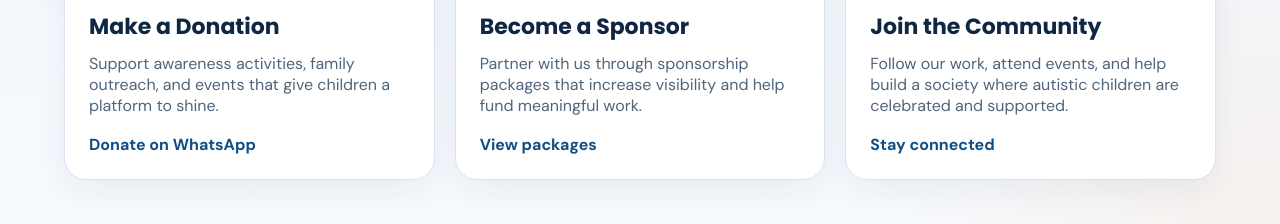
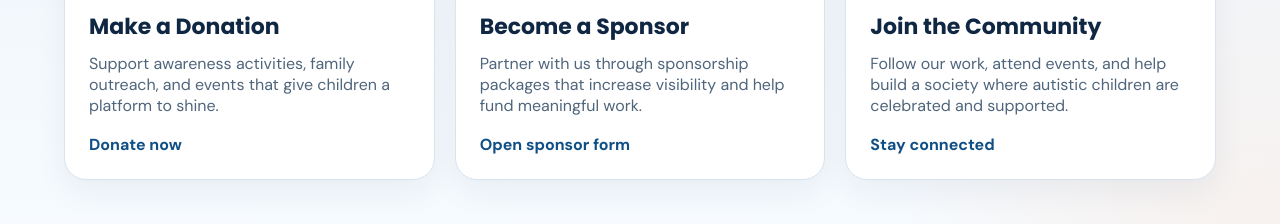
Before and after one commit to ABmwansa/Mr-and-Mis-Autism, a React (Create React App) app: page / in a window 1280 px wide. Shown: the part 1980-2204 px from the top of the page. Built offline with nearby package versions, Linux system fonts and the light colour scheme.

Commit message:
Fix parent guide hover pause and form links

```diff
--- a/src/App.js
+++ b/src/App.js
@@ -316,16 +316,15 @@ export default function App() {
       icon: <FaHeart />,
       title: "Make a Donation",
       text: "Support awareness activities, family outreach, and events that give children a platform to shine.",
-      href: "https://wa.me/260979235167?text=Hello%20I%20would%20like%20to%20donate%20to%20Mr%20and%20Miss%20Autism",
-      external: true,
-      cta: "Donate on WhatsApp",
+      href: "#sponsor-enquiry",
+      cta: "Donate now",
     },
     {
       icon: <FaHandshake />,
       title: "Become a Sponsor",
       text: "Partner with us through sponsorship packages that increase visibility and help fund meaningful work.",
-      href: "#sponsorship-packages",
-      cta: "View packages",
+      href: "#sponsor-enquiry",
+      cta: "Open sponsor form",
     },
     {
       icon: <FaHandsHelping />,
@@ -377,6 +376,7 @@ export default function App() {
 
   const [currentSlide, setCurrentSlide] = useState(0);
   const [activeParentGuideSlide, setActiveParentGuideSlide] = useState(0);
+  const [isParentGuideHovered, setIsParentGuideHovered] = useState(false);
   const [sponsorForm, setSponsorForm] = useState({
     name: "",
     company: "",
@@ -413,12 +413,16 @@ export default function App() {
   }, [slides.length]);
 
   useEffect(() => {
+    if (isParentGuideHovered) {
+      return undefined;
+    }
+
     const interval = setInterval(() => {
       setActiveParentGuideSlide((prev) => (prev + 1) % parentGuideSlides.length);
     }, 6500);
 
     return () => clearInterval(interval);
-  }, [parentGuideSlides.length]);
+  }, [isParentGuideHovered, parentGuideSlides.length]);
 
   const goNext = () => setCurrentSlide((prev) => (prev + 1) % slides.length);
   const goPrev = () =>
@@ -2039,7 +2043,7 @@ Message: ${sponsorForm.message || "-"}`;
             </div>
             <div className="topbar-links">
               <a href="mailto:info@mrandmissautism.org">info@mrandmissautism.org</a>
-              <a href="#sponsorship-packages" className="btn btn-primary">
+              <a href="#sponsor-enquiry" className="btn btn-primary">
                 <FaHeart /> Donate
               </a>
             </div>
@@ -2063,7 +2067,7 @@ Message: ${sponsorForm.message || "-"}`;
               <a href="#programs">Services</a>
               <a href="#updates">Updates</a>
               <a href="#contact">Contact</a>
-              <a href="#sponsorship-packages" className="btn btn-secondary">
+              <a href="#sponsor-enquiry" className="btn btn-secondary">
                 <FaHandshake /> Sponsor
               </a>
             </div>
@@ -2346,7 +2350,11 @@ Message: ${sponsorForm.message || "-"}`;
                 </p>
               </div>
 
-              <div className="parent-guide-shell">
+              <div
+                className="parent-guide-shell"
+                onPointerEnter={() => setIsParentGuideHovered(true)}
+                onPointerLeave={() => setIsParentGuideHovered(false)}
+              >
                 <div className="parent-guide-main">
                   <div className="parent-guide-tabs" role="tablist" aria-label="Parent guide topics">
                     {parentGuideSlides.map((slide, index) => (
@@ -3089,16 +3097,11 @@ Message: ${sponsorForm.message || "-"}`;
               </p>
 
               <div className="donation-buttons" style={{ justifyContent: "center" }}>
-                <a
-                  href="https://wa.me/260979235167?text=Hello%20I%20would%20like%20to%20donate%20to%20Mr%20and%20Miss%20Autism"
-                  target="_blank"
-                  rel="noreferrer"
-                  className="btn btn-whatsapp"
-                >
-                  <FaWhatsapp /> Donate on WhatsApp
+                <a href="#sponsor-enquiry" className="btn btn-whatsapp">
+                  <FaWhatsapp /> Donate Now
                 </a>
 
-                <a href="#sponsorship-packages" className="btn btn-dark">
+                <a href="#sponsor-enquiry" className="btn btn-dark">
                   <FaHandshake /> Become a Sponsor
                 </a>
               </div>
```
